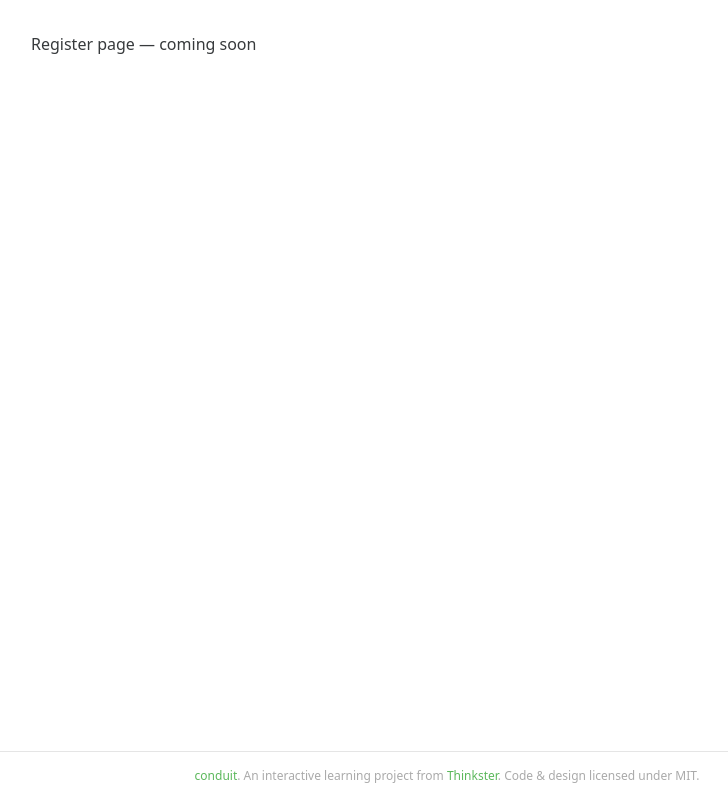
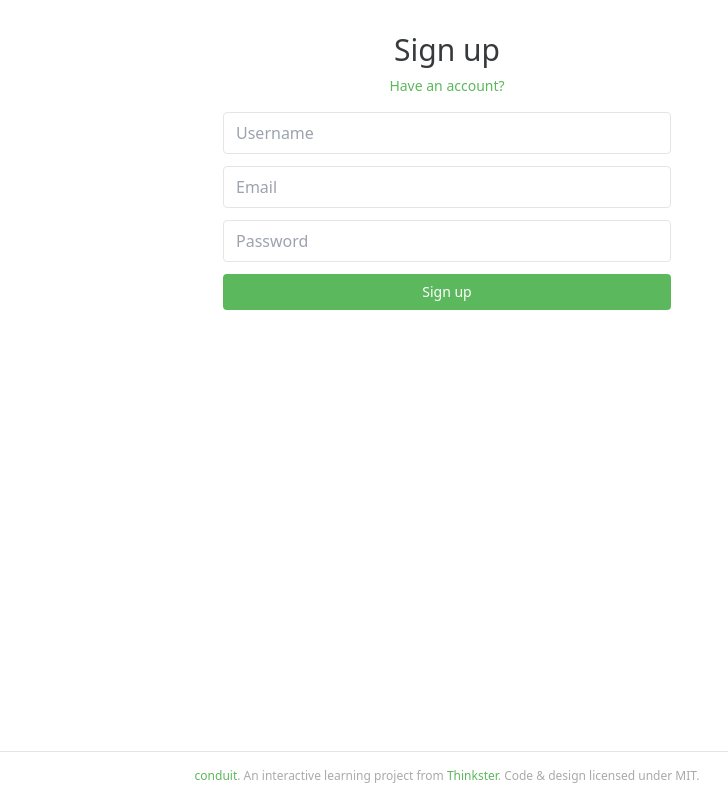
Before and after one commit to chaelee-dev/test-case-4, a React (Vite) app in the folder frontend/: page /register in a window 1280 px wide. Shown: the whole page, without its empty margins (193-921 px from the left). Built offline with nearby package versions, Linux system fonts and the light colour scheme; no server answers.

Commit message:
feat(frontend): I-20 auth context and pages (#20)
AuthProvider (boot-time GET /user + setUnauthorizedHandler wiring),
LoginPage + RegisterPage with ErrorList integration, redirect= query
honored after successful login.

4/4 FE tests PASS, build OK.

R-IDs: R-F-20, R-F-27 (token storage)
Closes #20

```diff
--- a/frontend/src/App.tsx
+++ b/frontend/src/App.tsx
@@ -1,7 +1,9 @@
 import { Outlet } from "react-router-dom";
+import { AuthProvider } from "@/lib/auth/AuthContext";
 
 export function App() {
   return (
+    <AuthProvider>
       <div className="min-h-screen flex flex-col">
         <main className="flex-1">
           <Outlet />
@@ -11,5 +13,6 @@ export function App() {
           <a href="https://thinkster.io" className="text-primary">Thinkster</a>. Code &amp; design licensed under MIT.
         </footer>
       </div>
+    </AuthProvider>
   );
 }
--- /dev/null
+++ b/frontend/src/components/error-list/ErrorList.tsx
@@ -0,0 +1,16 @@
+export interface ErrorListProps {
+  errors: Record<string, string[]> | null;
+}
+
+export function ErrorList({ errors }: ErrorListProps) {
+  if (!errors) return null;
+  const flat = Object.entries(errors).flatMap(([field, msgs]) => msgs.map((m) => `${field} ${m}`));
+  if (flat.length === 0) return null;
+  return (
+    <ul role="alert" className="mb-4 list-disc rounded border border-danger bg-red-50 p-3 text-sm text-danger">
+      {flat.map((m) => (
+        <li key={m}>{m}</li>
+      ))}
+    </ul>
+  );
+}
--- /dev/null
+++ b/frontend/src/lib/auth/AuthContext.tsx
@@ -0,0 +1,64 @@
+import { createContext, useContext, useEffect, useMemo, useState, type ReactNode } from "react";
+import type { User } from "@/lib/api/schemas";
+import { tokenStorage } from "@/lib/auth/storage";
+import { setUnauthorizedHandler } from "@/lib/api/client";
+import { usersApi } from "@/lib/api/endpoints/users";
+
+interface AuthContextValue {
+  user: User | null;
+  loading: boolean;
+  setUser: (user: User | null) => void;
+  logout: () => void;
+}
+
+const AuthContext = createContext<AuthContextValue | null>(null);
+
+export function AuthProvider({ children }: { children: ReactNode }) {
+  const [user, setUser] = useState<User | null>(null);
+  const [loading, setLoading] = useState<boolean>(true);
+
+  useEffect(() => {
+    const token = tokenStorage.get();
+    if (!token) {
+      setLoading(false);
+      return;
+    }
+    usersApi
+      .getCurrent()
+      .then((u) => setUser(u))
+      .catch(() => {
+        tokenStorage.clear();
+        setUser(null);
+      })
+      .finally(() => setLoading(false));
+  }, []);
+
+  useEffect(() => {
+    setUnauthorizedHandler(() => setUser(null));
+    return () => setUnauthorizedHandler(null);
+  }, []);
+
+  const value = useMemo<AuthContextValue>(
+    () => ({
+      user,
+      loading,
+      setUser: (u) => {
+        if (u?.token) tokenStorage.set(u.token);
+        setUser(u);
+      },
+      logout: () => {
+        tokenStorage.clear();
+        setUser(null);
+      },
+    }),
+    [user, loading]
+  );
+
+  return <AuthContext.Provider value={value}>{children}</AuthContext.Provider>;
+}
+
+export function useAuth(): AuthContextValue {
+  const ctx = useContext(AuthContext);
+  if (!ctx) throw new Error("useAuth must be used within AuthProvider");
+  return ctx;
+}
--- /dev/null
+++ b/frontend/src/pages/login/LoginPage.tsx
@@ -0,0 +1,48 @@
+import { FormEvent, useState } from "react";
+import { Link, useNavigate, useSearchParams } from "react-router-dom";
+import { useAuth } from "@/lib/auth/AuthContext";
+import { usersApi } from "@/lib/api/endpoints/users";
+import { unwrapApiError } from "@/lib/api/client";
+import { ErrorList } from "@/components/error-list/ErrorList";
+
+export function LoginPage() {
+  const { setUser } = useAuth();
+  const [email, setEmail] = useState("");
+  const [password, setPassword] = useState("");
+  const [errors, setErrors] = useState<Record<string, string[]> | null>(null);
+  const [submitting, setSubmitting] = useState(false);
+  const navigate = useNavigate();
+  const [params] = useSearchParams();
+
+  async function onSubmit(event: FormEvent) {
+    event.preventDefault();
+    setSubmitting(true);
+    setErrors(null);
+    try {
+      const user = await usersApi.login(email, password);
+      setUser(user);
+      navigate(params.get("redirect") ?? "/");
+    } catch (e) {
+      setErrors(await unwrapApiError(e));
+    } finally {
+      setSubmitting(false);
+    }
+  }
+
+  return (
+    <div className="container mx-auto max-w-lg p-8">
+      <h1 className="mb-2 text-center text-3xl font-light">Sign in</h1>
+      <p className="mb-4 text-center text-sm">
+        <Link to="/register" className="text-primary">Need an account?</Link>
+      </p>
+      <ErrorList errors={errors} />
+      <form onSubmit={onSubmit} className="space-y-3">
+        <input className="input" type="email" placeholder="Email" required value={email} onChange={(e) => setEmail(e.target.value)} />
+        <input className="input" type="password" placeholder="Password" required value={password} onChange={(e) => setPassword(e.target.value)} />
+        <button className="btn-primary w-full" type="submit" disabled={submitting}>
+          {submitting ? "Signing in..." : "Sign in"}
+        </button>
+      </form>
+    </div>
+  );
+}
--- /dev/null
+++ b/frontend/src/pages/register/RegisterPage.tsx
@@ -0,0 +1,49 @@
+import { FormEvent, useState } from "react";
+import { Link, useNavigate } from "react-router-dom";
+import { useAuth } from "@/lib/auth/AuthContext";
+import { usersApi } from "@/lib/api/endpoints/users";
+import { unwrapApiError } from "@/lib/api/client";
+import { ErrorList } from "@/components/error-list/ErrorList";
+
+export function RegisterPage() {
+  const { setUser } = useAuth();
+  const [username, setUsername] = useState("");
+  const [email, setEmail] = useState("");
+  const [password, setPassword] = useState("");
+  const [errors, setErrors] = useState<Record<string, string[]> | null>(null);
+  const [submitting, setSubmitting] = useState(false);
+  const navigate = useNavigate();
+
+  async function onSubmit(event: FormEvent) {
+    event.preventDefault();
+    setSubmitting(true);
+    setErrors(null);
+    try {
+      const user = await usersApi.register(username, email, password);
+      setUser(user);
+      navigate("/");
+    } catch (e) {
+      setErrors(await unwrapApiError(e));
+    } finally {
+      setSubmitting(false);
+    }
+  }
+
+  return (
+    <div className="container mx-auto max-w-lg p-8">
+      <h1 className="mb-2 text-center text-3xl font-light">Sign up</h1>
+      <p className="mb-4 text-center text-sm">
+        <Link to="/login" className="text-primary">Have an account?</Link>
+      </p>
+      <ErrorList errors={errors} />
+      <form onSubmit={onSubmit} className="space-y-3">
+        <input className="input" placeholder="Username" required value={username} onChange={(e) => setUsername(e.target.value)} />
+        <input className="input" type="email" placeholder="Email" required value={email} onChange={(e) => setEmail(e.target.value)} />
+        <input className="input" type="password" placeholder="Password" minLength={8} required value={password} onChange={(e) => setPassword(e.target.value)} />
+        <button className="btn-primary w-full" type="submit" disabled={submitting}>
+          {submitting ? "Signing up..." : "Sign up"}
+        </button>
+      </form>
+    </div>
+  );
+}
--- a/frontend/src/routes/router.tsx
+++ b/frontend/src/routes/router.tsx
@@ -1,5 +1,7 @@
 import { createBrowserRouter } from "react-router-dom";
 import { App } from "@/App";
+import { LoginPage } from "@/pages/login/LoginPage";
+import { RegisterPage } from "@/pages/register/RegisterPage";
 
 function Placeholder({ name }: { name: string }) {
   return <div className="container mx-auto max-w-4xl p-8">{name} page — coming soon</div>;
@@ -11,8 +13,8 @@ export const router = createBrowserRouter([
     element: <App />,
     children: [
       { index: true, element: <Placeholder name="Home" /> },
-      { path: "login", element: <Placeholder name="Login" /> },
-      { path: "register", element: <Placeholder name="Register" /> },
+      { path: "login", element: <LoginPage /> },
+      { path: "register", element: <RegisterPage /> },
       { path: "settings", element: <Placeholder name="Settings" /> },
       { path: "editor", element: <Placeholder name="Editor (new)" /> },
       { path: "editor/:slug", element: <Placeholder name="Editor (edit)" /> },
```
Also changed, not shown: 1 other file (tests, documents, lock files or other folders). Lines whose indentation alone changed are shown as unchanged.
